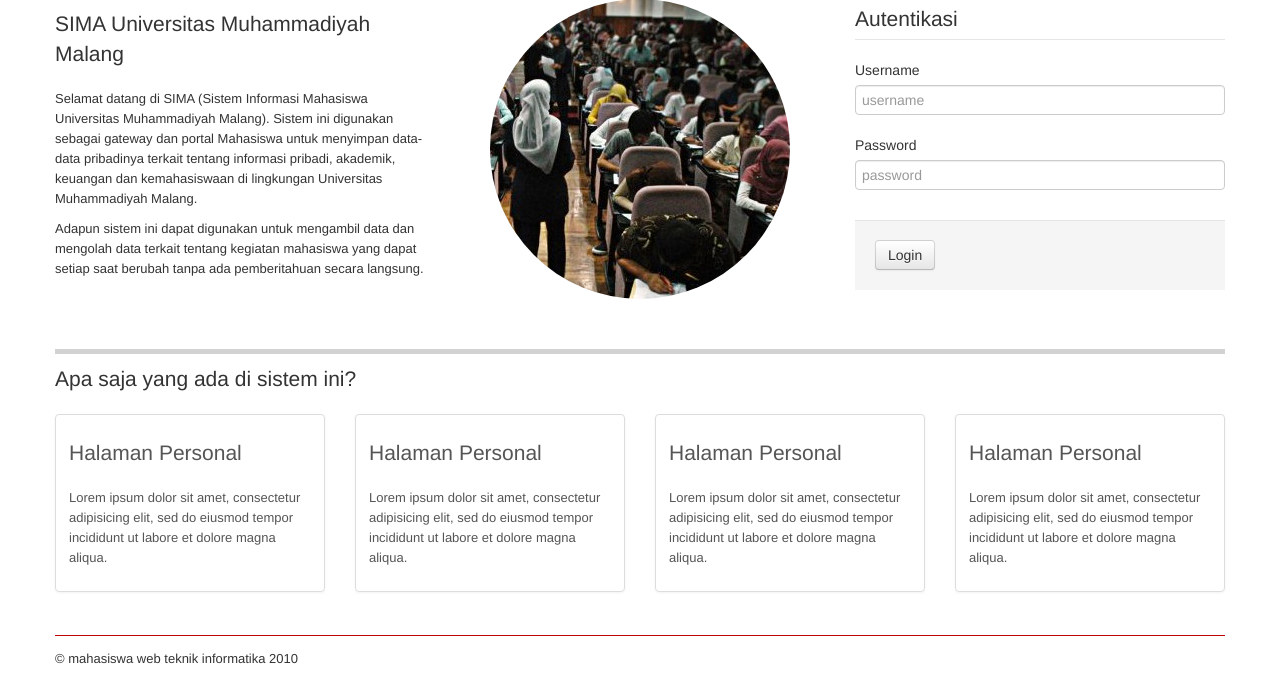
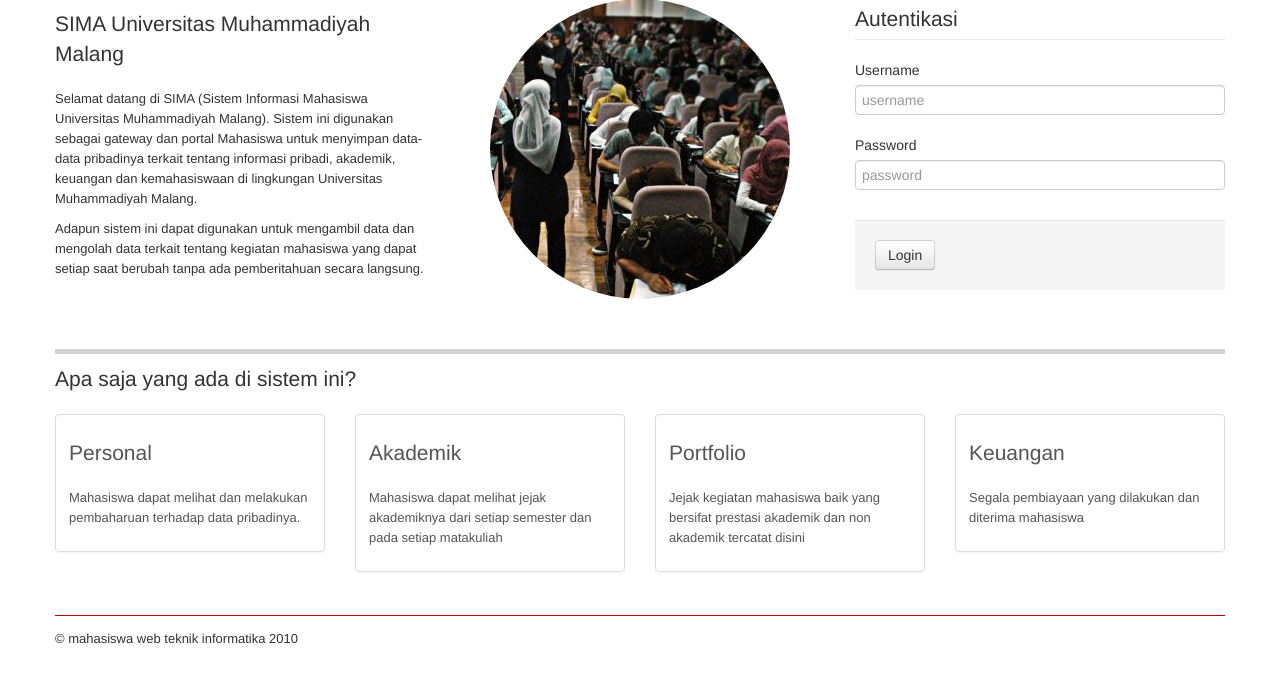
Before and after one commit to privatisasi/universite, a CodeIgniter app: page /universite/ in a window 1280 px wide. Shown: the part 176-855 px from the top of the page. After the commit the page ends 820 px from the top, so only its background shows below. Run offline with CodeIgniter, Linux system fonts and the light colour scheme.

Commit message:
sunday break.

```diff
--- a/application/config/routes.php
+++ b/application/config/routes.php
@@ -41,7 +41,10 @@
 $route['default_controller'] = "home";
 $route['404_override'] = '';
 
-$route['user'] = 'user/user_profile';
+$route['mhs'] = 'user/show_mahasiswa';
+$route['mhs/(:num)'] = 'user/show_mahasiswa/nim/$1';
+$route['mhs/search/(:any)'] = 'user/show_mahasiswa/search/$1';
+
 
 /* End of file routes.php */
 /* Location: ./application/config/routes.php */
--- a/application/controllers/home.php
+++ b/application/controllers/home.php
@@ -9,10 +9,7 @@ class Home extends AP_Controller {
 		$this->setContent();
 	}
 
-	public function tri(){
 
-		$this->setContent('mahasiswa/tri');
-	}
 }
 
 /* End of file welcome.php */
--- a/application/core/AP_controller.php
+++ b/application/core/AP_controller.php
@@ -28,7 +28,7 @@ class AP_Controller extends CI_Controller{
 		$this->data['footer'] = $this->load->view('template/footer');
 	}
 
-	function setContent($dest = 'welcome_message', $data_header = null, $data_content = null, $data_footer = null){
+	function setContent($dest = 'welcome_message', $data_content = null, $data_header = null, $data_footer = null){
 		$this->getHeader($data_header);
 		$this->load->view($dest, $data_content);
 		$this->getFooter($data_footer);
@@ -36,7 +36,7 @@ class AP_Controller extends CI_Controller{
 
 }
 
-class Secure_Controller extends CI_Controller{
+class Secure_Controller extends AP_Controller{
 
 	function __construct()
     {
--- a/application/views/welcome_message.php
+++ b/application/views/welcome_message.php
@@ -40,36 +40,34 @@
 						<li class="span3">
 							<div class="thumbnail">
 								<div class="caption">
-									<h4 class="lead">Halaman Personal</h4>
-									<p> Lorem ipsum dolor sit amet, consectetur adipisicing elit, sed do eiusmod
-									tempor incididunt ut labore et dolore magna aliqua. </p>
+									<h4 class="lead">Personal</h4>
+									<p> Mahasiswa dapat melihat dan melakukan pembaharuan terhadap data pribadinya. </p>
 								</div>
 							</div>
 						</li>
 						<li class="span3">
 							<div class="thumbnail">
 								<div class="caption">
-									<h4 class="lead">Halaman Personal</h4>
-									<p> Lorem ipsum dolor sit amet, consectetur adipisicing elit, sed do eiusmod
-									tempor incididunt ut labore et dolore magna aliqua. </p>
+									<h4 class="lead">Akademik</h4>
+									<p> Mahasiswa dapat melihat jejak akademiknya dari setiap semester dan pada setiap matakuliah </p>
 								</div>
 							</div>
 						</li>
 						<li class="span3">
 							<div class="thumbnail">
 								<div class="caption">
-									<h4 class="lead">Halaman Personal</h4>
-									<p> Lorem ipsum dolor sit amet, consectetur adipisicing elit, sed do eiusmod
-									tempor incididunt ut labore et dolore magna aliqua. </p>
+									<h4 class="lead">Portfolio</h4>
+									<p>
+										Jejak kegiatan mahasiswa baik yang bersifat prestasi akademik dan non akademik tercatat disini
+									</p>
 								</div>
 							</div>
 						</li>
 						<li class="span3">
 							<div class="thumbnail">
 								<div class="caption">
-									<h4 class="lead">Halaman Personal</h4>
-									<p> Lorem ipsum dolor sit amet, consectetur adipisicing elit, sed do eiusmod
-									tempor incididunt ut labore et dolore magna aliqua. </p>
+									<h4 class="lead">Keuangan</h4>
+									<p> Segala pembiayaan yang dilakukan dan diterima mahasiswa </p>
 								</div>
 							</div>
 						</li>
```
Also changed, not shown: application/controllers/user/show_mahasiswa.php (added, +35 -0 lines), application/controllers/user/user_profile.php (+38 -2 lines), application/views/mahasiswa/multi.php (added, +15 -0 lines), application/views/mahasiswa/tri.php (deleted, +0 -71 lines), application/views/mahasiswa/single.php (added).
